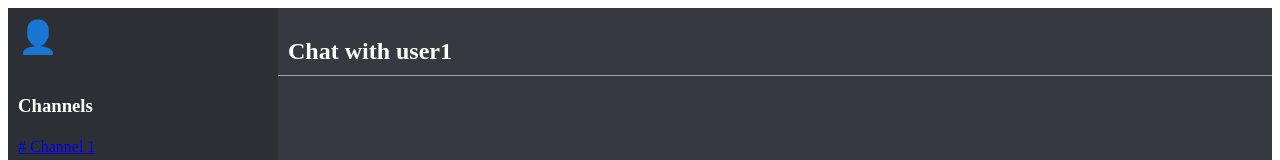
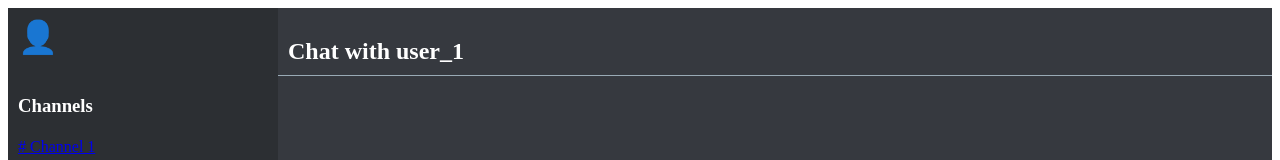
Before and after one commit to Animeshcoder/Web-Development, a React (Vite) app in the folder Chating-App/: page /dm/user1 in a window 1280 px wide. Shown: the top 160 px of the page. Built offline with nearby package versions, Linux system fonts and the light colour scheme.

Commit message:
Update user1.jsx

```diff
--- a/Chating-App/src/components/user1.jsx
+++ b/Chating-App/src/components/user1.jsx
@@ -2,7 +2,7 @@ import React from 'react';
 import ChatWindow from './ChatWindow';
 
 const User1 = () => {
-  return <ChatWindow selected="user1" />;
+  return <ChatWindow selected="user_1" />;
 };
 
 export default User1;
```
